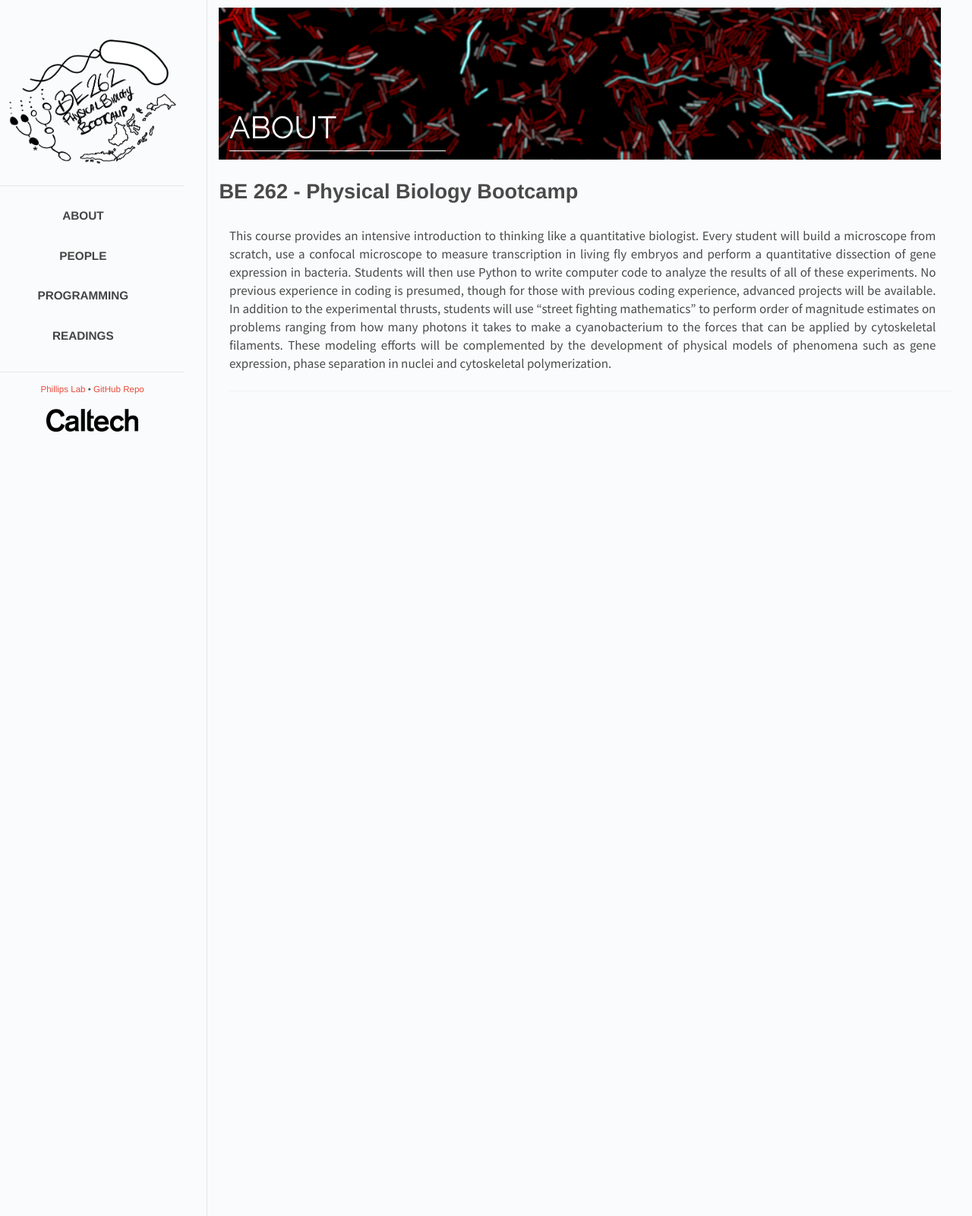
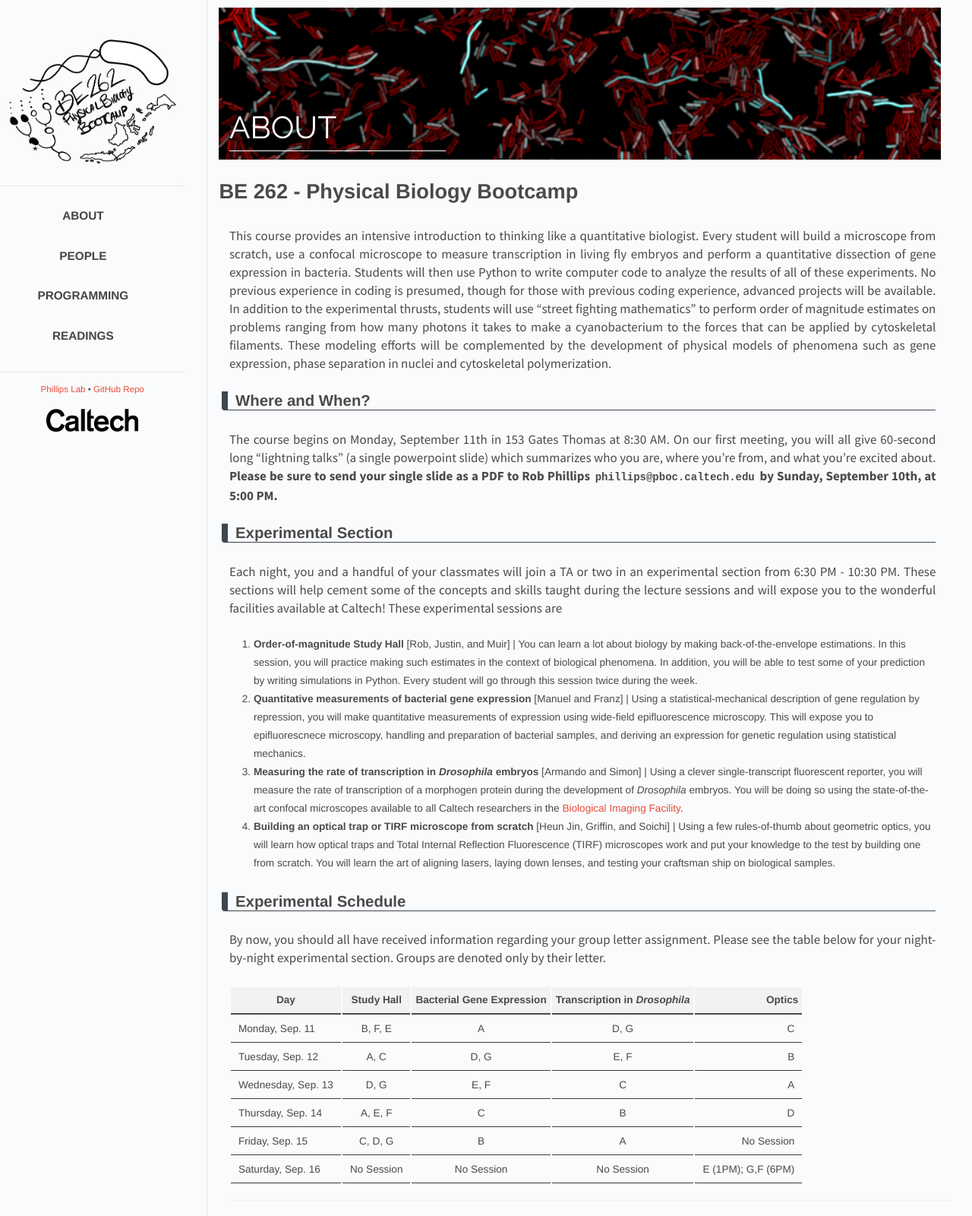
Before and after one commit to RPGroup-PBoC/be262, a Jekyll site: the page built from _posts/2017-01-31-about.md, in a window 1280 px wide. Shown: the whole page at 76% size. Built offline with Jekyll 4.4.1, drawn with Linux system fonts in a browser that asks for light colours.

Commit message:
Added information about experiments and schedule

```diff
--- a/_posts/2017-01-31-about.md
+++ b/_posts/2017-01-31-about.md
@@ -8,3 +8,28 @@ permalink: about
 # BE 262 - Physical Biology Bootcamp
 
 This course provides an intensive introduction to thinking like a quantitative biologist. Every student will build a microscope from scratch, use a confocal microscope to measure transcription in living fly embryos and perform a quantitative dissection of gene expression in bacteria. Students will then use Python to write computer code to analyze the results of all of these experiments. No previous experience in coding is presumed, though for those with previous coding experience, advanced projects will be available. In addition to the experimental thrusts, students will use “street fighting mathematics” to perform order of magnitude estimates on problems ranging from how many photons it takes to make a cyanobacterium to the forces that can be applied by cytoskeletal filaments. These modeling efforts will be complemented by the development of physical models of phenomena such as gene expression, phase separation in nuclei and cytoskeletal polymerization.
+
+## Where and When?
+The course begins on Monday, September 11th in 153 Gates Thomas at 8:30 AM. On our first meeting, you will all give 60-second long "lightning talks" (a single powerpoint slide) which summarizes who you are, where you're from, and what you're excited about. **Please be sure to send your single slide as a PDF to Rob Phillips `phillips@pboc.caltech.edu` by Sunday, September 10th, at 5:00 PM.**
+
+
+## Experimental Section
+Each night, you and a handful of your classmates will join a TA or two in an experimental section from 6:30 PM - 10:30 PM. These sections will help cement some of the concepts and skills taught during the lecture sessions and will expose you to the wonderful facilities available at Caltech! These experimental sessions are
+
+1. **Order-of-magnitude Study Hall** \[Rob, Justin, and Muir\] \| You can learn a lot about biology by making back-of-the-envelope estimations. In this session,  you will practice making such estimates in the context of biological phenomena. In addition, you will be able to test some of your prediction by writing simulations in Python. Every student will go through this session twice during the week.
+2. **Quantitative measurements of bacterial gene expression** \[Manuel and Franz\] \| Using a statistical-mechanical description of gene regulation by repression, you will make quantitative measurements of expression using wide-field epifluorescence microscopy. This will expose you to epifluorescnece microscopy, handling and preparation of bacterial samples, and deriving an expression for genetic regulation using statistical mechanics.
+3. **Measuring the rate of transcription in *Drosophila* embryos** \[Armando and Simon\] \| Using a clever single-transcript fluorescent reporter, you will measure the rate of transcription of a morphogen protein during the development of *Drosophila* embryos. You will be doing so using the state-of-the-art confocal microscopes available to all Caltech researchers in the [Biological Imaging Facility]().
+4. **Building an optical trap or TIRF microscope from scratch** \[Heun Jin, Griffin, and Soichi\] \| Using a few rules-of-thumb about geometric optics, you will learn how optical traps and Total Internal Reflection Fluorescence (TIRF) microscopes work and put your knowledge to the test by building one from scratch. You will learn the art of aligning lasers, laying down lenses, and testing your craftsman ship on biological samples.
+
+## Experimental Schedule
+
+By now, you should all have received information regarding your group letter assignment. Please see the table below for your night-by-night experimental section. Groups are denoted only by their letter.
+
+| **Day** | **Study Hall** | **Bacterial Gene Expression** | **Transcription in *Drosophila***| **Optics** |
+|--|:--:|:--:|:--:|--:|
+| Monday, Sep. 11 |  B, F, E | A | D, G | C |
+| Tuesday, Sep. 12| A, C | D, G| E, F| B |
+| Wednesday, Sep. 13| D, G |E, F|  C|  A |
+| Thursday, Sep. 14 |A, E, F| C | B | D |
+| Friday, Sep. 15 | C, D, G | B |  A | No Session |
+| Saturday, Sep. 16| No Session | No Session | No Session | E (1PM); G,F (6PM)|
```
Also changed, not shown: 2 other files.
